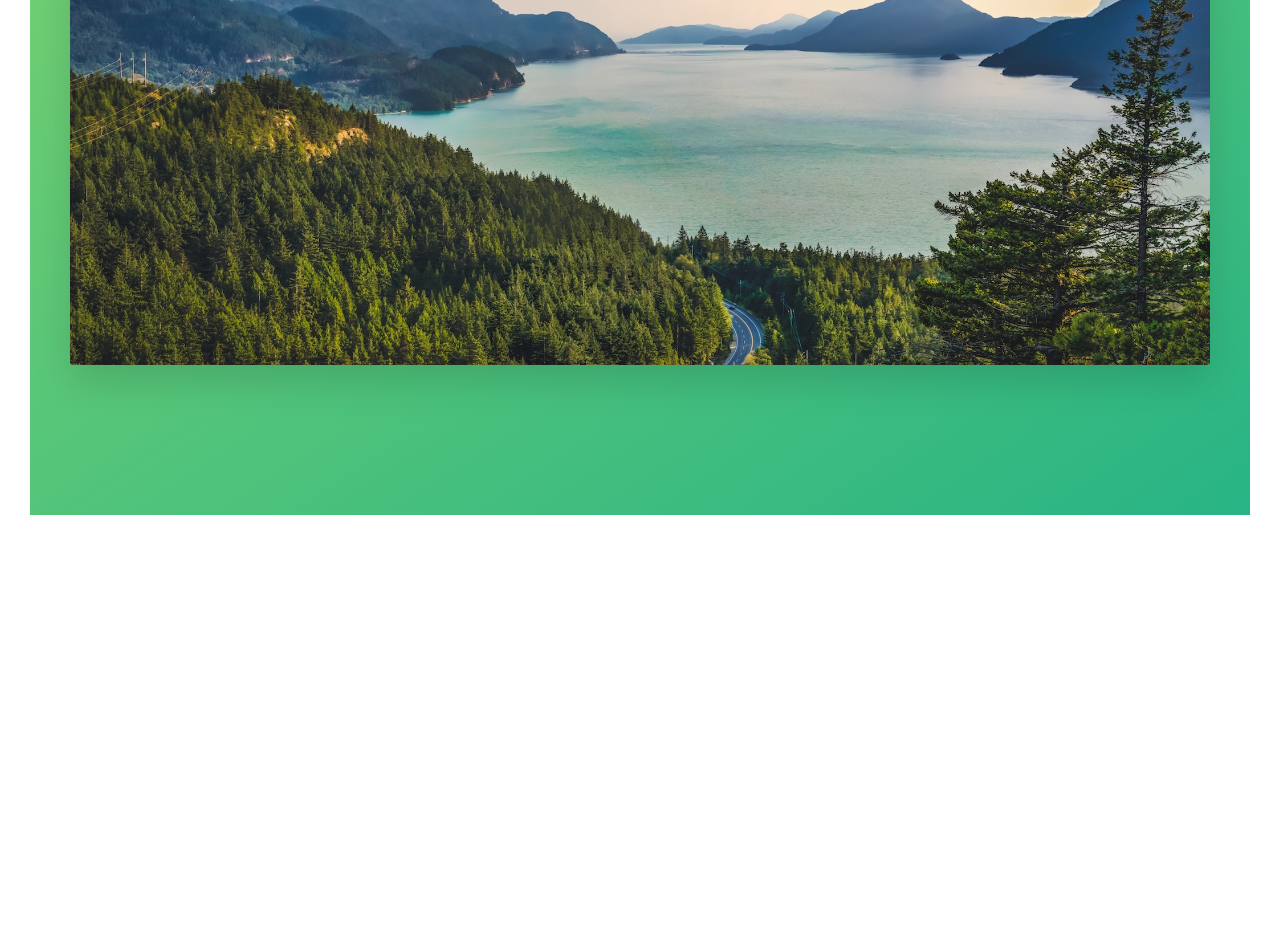
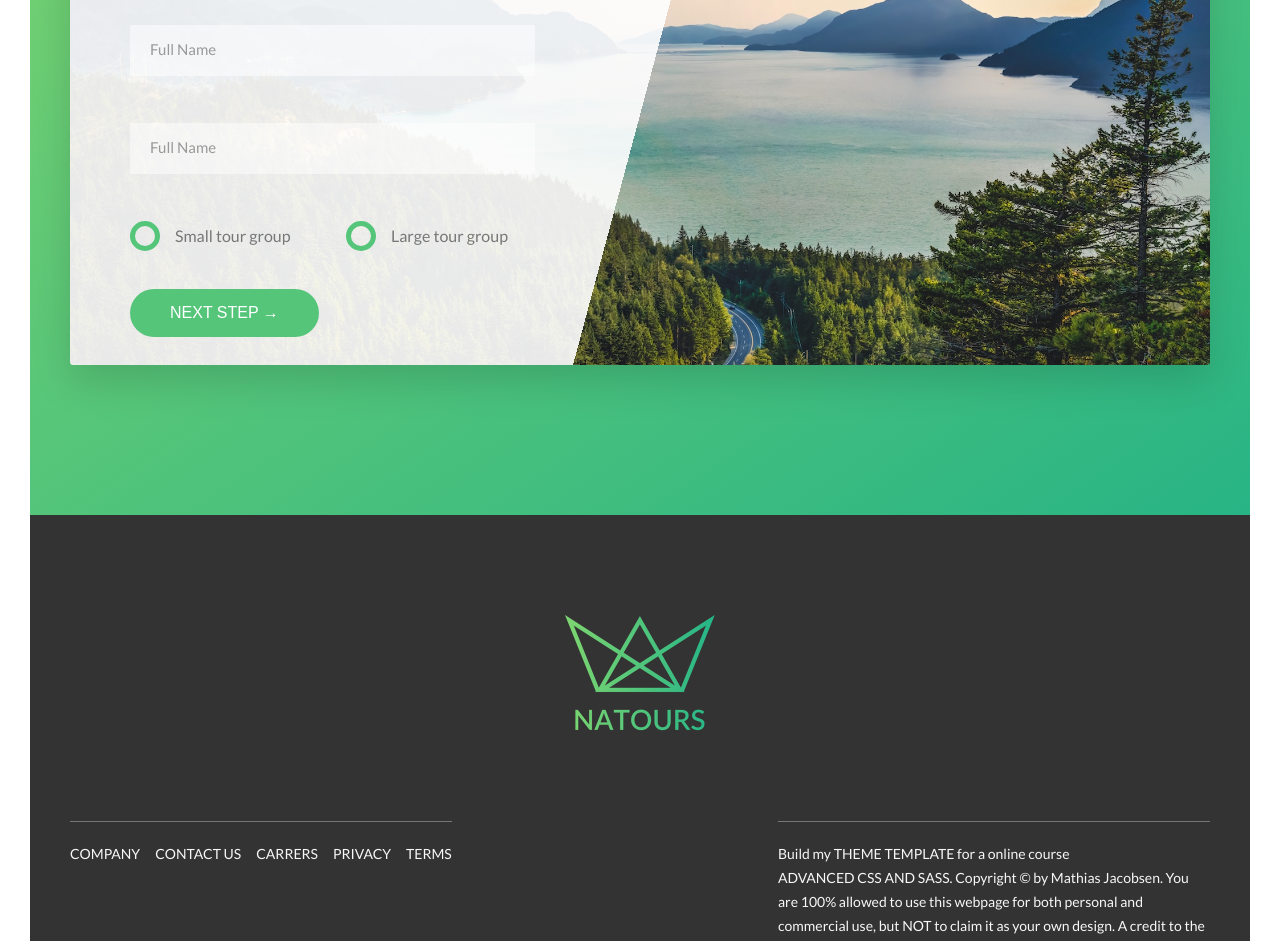
Before and after one commit to Mathias95/Advanced-Css, a Vue app: page / in a window 1280 px wide. Shown: the part 4740-5681 px from the top of the page. Before the commit the page ends 5285 px from the top, so only its background shows below. Built offline with nearby package versions, Linux system fonts and the light colour scheme.

Commit message:
frontpage style finished

```diff
--- a/package.json
+++ b/package.json
@@ -5,7 +5,7 @@
   "scripts": {
     "serve": "vue-cli-service serve",
     "build": "vue-cli-service build",
-		"lint": "vue-cli-service lint"
+    "lint": "vue-cli-service lint"
   },
   "dependencies": {
     "core-js": "^2.6.5",
--- a/src/assets/sass/abstracts/_variables.sass
+++ b/src/assets/sass/abstracts/_variables.sass
@@ -7,8 +7,10 @@ $color-secondary-dark: #ff7730
 $color-tertiary-light: #2998ff
 $color-tertiary-dark: #5643fa
 $color-grey-dark: #777777
+$color-grey-dark-2: #999999
 $color-grey-light-1: #f7f7f7
 $color-grey-light-2: #eeeeee
+$color-grey-light-3: #333333
 $color-white: #ffffff
 $color-black: #000000
 
--- a/src/assets/sass/base/_utilities.sass
+++ b/src/assets/sass/base/_utilities.sass
@@ -1,14 +1,26 @@
 .u-center-text
-	text-align: center
+	text-align: center !important
 
 .u-margin-bottom-small
-	margin-bottom: 1.5rem
+	margin-bottom: 1.5rem !important
+
+.u-margin-bottom-medium
+	margin-bottom: 4rem !important
 
 .u-margin-bottom-big
-	margin-bottom: 8rem
+	margin-bottom: 8rem !important
+
+.u-margin-bottom-huge
+	margin-bottom: 10rem !important
+
+.u-margin-top-small
+	margin-bottom: 1.5rem !important
+
+.u-margin-top-medium
+	margin-top: 4rem !important
 
 .u-margin-top-big
-	margin-top: 8rem
+	margin-top: 8rem !important
 
 .u-margin-top-huge
-	margin-top: 10rem
+	margin-top: 10rem !important
--- a/src/assets/sass/components/_button.sass
+++ b/src/assets/sass/components/_button.sass
@@ -12,6 +12,7 @@
 		z-index: -1
 		transition: all 400ms
 
+	&,
 	&:link,
 	&:visited
 		text-transform: uppercase
@@ -21,6 +22,9 @@
 		border-radius: 10rem
 		transition: all .2s
 		position: relative
+		border: none
+		cursor: pointer
+		font-size: $default-font-size
 
 	&:hover
 		transform: translateY(-0.5rem)
@@ -29,7 +33,9 @@
 			transform: scaleX(1.4) scaleY(1.6)
 			opacity: 0
 
-	&:active
+	&:active,
+	&:focus
+		outline: none
 		transform: translateY(-0.1rem)
 		box-shadow: 0 0.5rem 1rem rgba($color-black,.2)
 
--- /dev/null
+++ b/src/assets/sass/components/_form.sass
@@ -0,0 +1,81 @@
+.form
+
+	&__group:not(:last-child)
+		margin-bottom: 2rem
+
+	&__input
+		font-family: inherit
+		font-size: 1.5rem
+		padding: 1.5rem 2rem
+		border-radius: .2rem
+		background-color: rgba($color-white, .5)
+		border: none
+		border-bottom: .3rem solid transparent
+		width: 90%
+		display: block
+		color: inherit
+		transition: all .3s
+
+		&:focus
+			outline: none
+			box-shadow: 0 1rem 2rem rgba($color-black, .1)
+			border-bottom: .3rem solid $color-primary
+
+		&:focus:invalid
+			border-bottom: .3rem solid $color-secondary-dark
+
+		&::placeholder
+			color: $color-grey-dark-2
+
+	&__input:placeholder-shown + &__label
+		opacity: 0
+		visibility: hidden
+		transform: translateY(-4rem)
+
+	&__label
+		font-size: 1.2rem
+		font-weight: 700
+		margin-left: 2rem
+		margin-top: .7rem
+		display: block
+		transition: all .3s
+
+	&__radio-group
+		width: 48%
+		display: inline-block
+
+	&__radio-input
+		display: none
+
+	&__radio-label
+		font-size: $default-font-size
+		cursor: pointer
+		position: relative
+		padding-left: 4.5rem
+
+	&__radio-button
+		height: 3rem
+		width: 3rem
+		border-radius: 50%
+		border: .5rem solid $color-primary
+		display: inline-block
+		position: absolute
+		top: -.5rem
+		left: 0
+
+		&::after
+			content: ""
+			display: block
+			height: 1.3rem
+			width: 1.3rem
+			border-radius: 50%
+			position: absolute
+			top: 50%
+			left: 50%
+			transform: translate(-50%, -50%)
+			background-color: $color-primary
+			opacity: 0
+			transition: opacity .2s
+
+	&__radio-input:checked ~ &__radio-label &__radio-button::after
+		opacity: 1
--- /dev/null
+++ b/src/assets/sass/layout/_footer.sass
@@ -0,0 +1,48 @@
+.footer
+	background-color: $color-grey-light-3
+	padding: 10rem 0
+	font-size: 1.4rem
+	color: $color-grey-light-1
+
+	&__logo-box
+		text-align: center
+		margin-bottom: 8rem
+
+	&__logo
+		width: 15rem
+		height: auto
+
+	&__navigation
+		border-top: .1rem solid $color-grey-dark
+		padding-top: 2rem
+		display: inline-block
+
+	&__list
+		list-style: none
+
+	&__item
+		display: inline-block
+		&:not(:last-child)
+			margin-right: 1.5rem
+
+	&__link
+		&:link,
+		&:visited
+			color: $color-grey-light-1
+			background-color: $color-grey-light-3
+			text-decoration: none
+			text-transform: uppercase
+			display: inline-block
+			transition: all .2s
+
+		&:hover,
+		&:active
+			color: $color-primary
+			box-shadow: 0 1rem 2rem rgba($color-black, .4)
+			transform: rotate(5deg) scale(1.3)
+
+	&__copyright
+		border-top: .1rem solid $color-grey-dark
+		padding-top: 2rem
+		width: 80%
+		float: right
--- a/src/assets/sass/main.sass
+++ b/src/assets/sass/main.sass
@@ -12,9 +12,11 @@
 @import 'components/card.sass'
 @import 'components/composition.sass'
 @import 'components/feature-box.sass'
+@import 'components/form.sass'
 @import 'components/story.sass'
 
+@import 'layout/footer.sass'
+@import 'layout/grid.sass'
 @import 'layout/header.sass'
-@import 'layout/grid.sass'
 
 @import 'pages/home.sass'
--- a/src/assets/sass/pages/home.sass
+++ b/src/assets/sass/pages/home.sass
@@ -27,8 +27,12 @@
 	background-image: linear-gradient(to right bottom, $color-primary-light, $color-primary-dark)
 
 .book
-	background-image: url(./assets/img/nat-10.jpg)
+	background-image: linear-gradient(105deg, rgba($color-white, .9) 0%, rgba($color-white, .9) 50%, transparent 50%), url(./assets/img/nat-10.jpg)
 	background-size: cover
-	height: 50rem
 	border-radius: .3rem
 	box-shadow: $boxshadow-small
+	height: 50rem
+
+	&__form
+		width: 50%
+		padding: 6rem
--- a/src/views/Home.vue
+++ b/src/views/Home.vue
@@ -212,12 +212,70 @@
 			<section class="section-book">
 				<div class="row">
 					<div class="book">
-
+						<div class="book__form">
+							<form action="#" class="form">
+								<div class="u-margin-bottom-medium">
+									<h2 class="heading-secondary">
+										Start booking now
+									</h2>
+								</div>
+								<div class="form__group">
+									<input type="text" class="form__input" id="name" placeholder="Full Name" required>
+									<label for="name" class="form__label">Full name</label>
+								</div>
+								<div class="form__group">
+									<input type="email" class="form__input" id="mail" placeholder="Full Name" required>
+									<label for="email" class="form__label">Email adress</label>
+								</div>
+								<div class="form__group u-margin-bottom-medium">
+									<div class="form__radio-group">
+										<input class="form__radio-input" id="small" type="radio" name="size">
+										<label class="form__radio-label" for="small">
+											<span class="form__radio-button"></span>
+											Small tour group
+										</label>
+									</div>
+									<div class="form__radio-group">
+										<input class="form__radio-input" id="large" type="radio" name="size">
+										<label class="form__radio-label" for="large">
+											<span class="form__radio-button"></span>
+											Large tour group
+										</label>
+									</div>
+								</div>
+								<div class="form__group">
+									<button class="btn btn--green" type="submit">Next step &rarr;</button>
+								</div>
+							</form>
+						</div>
 					</div>
 				</div>
 			</section>
+		</main>
 
-		</main>
+		<footer class="footer">
+			<div class="footer__logo-box">
+				<img src="../assets/img/logo-green-2x.png" alt="Full logo" class="footer__logo">
+			</div>
+			<div class="row">
+				<div class="col-1-of-2">
+					<div class="footer__navigation">
+						<ul class="footer__list">
+							<li class="footer__item"><a href="#" class="footer__link">Company</a></li>
+							<li class="footer__item"><a href="#" class="footer__link">Contact us</a></li>
+							<li class="footer__item"><a href="#" class="footer__link">Carrers</a></li>
+							<li class="footer__item"><a href="#" class="footer__link">Privacy</a></li>
+							<li class="footer__item"><a href="#" class="footer__link">Terms</a></li>
+						</ul>
+					</div>
+				</div>
+				<div class="col-1-of-2">
+					<p class="footer__copyright">
+						Build my <a href="#" class="footer__link">Theme template</a> for a online course <a href="#" class="footer__link">Advanced CSS and Sass</a>. Copyright &copy; by Mathias Jacobsen. You are 100% allowed to use this webpage for both personal and commercial use, but NOT to claim it as your own design. A credit to the original autho, Jonas Schmedtmann, is of course highly appreciated.
+					</p>
+				</div>
+			</div>
+		</footer>
   </div>
 </template>
 
```
